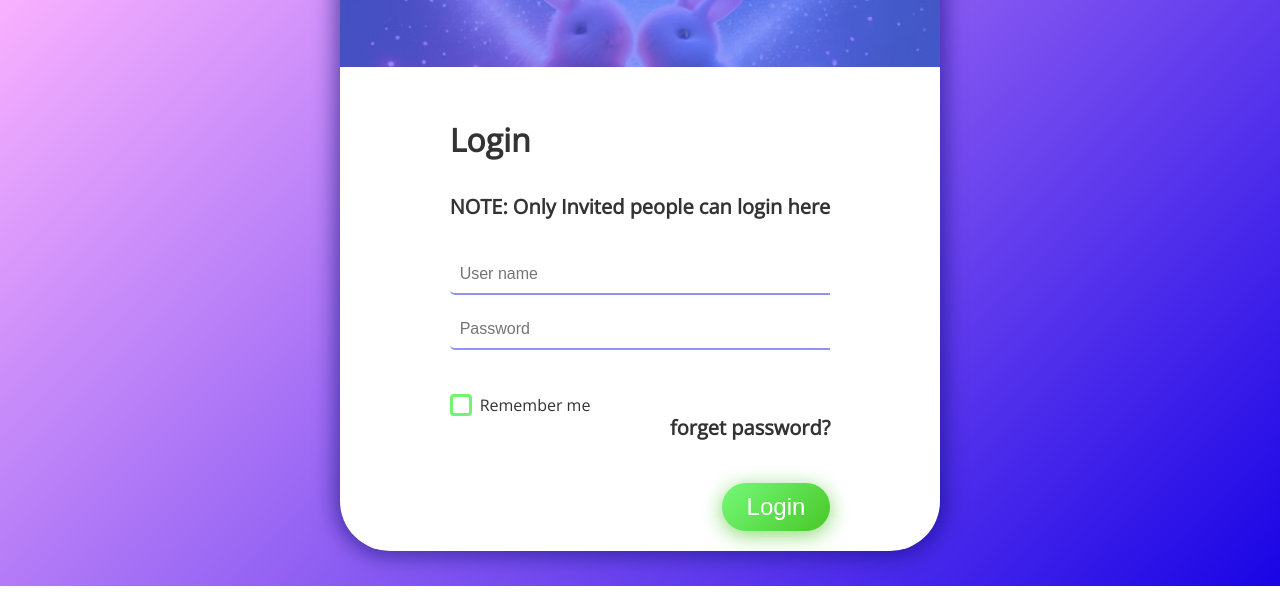
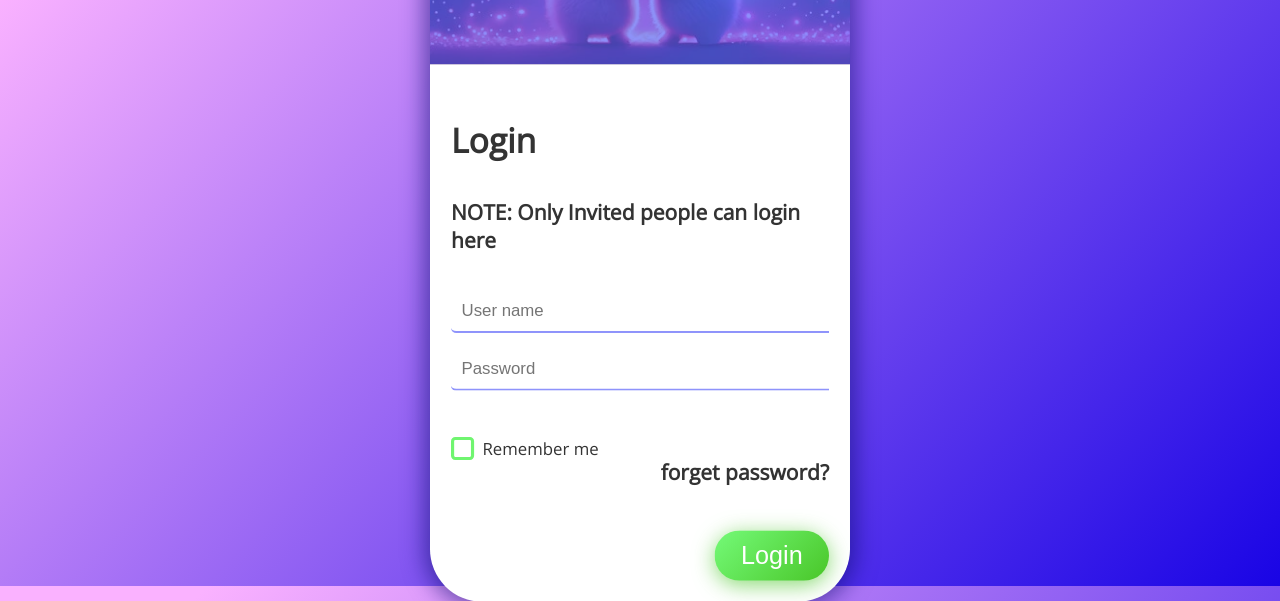
Before and after one commit to Karthick-SK1/SK-Marriage_Invite, a website: page index.html in a window 1280 px wide. Shown: the part 214-815 px from the top of the page. Drawn offline with nearby package versions, Linux system fonts and the light colour scheme.

Commit message:
zoomed the box

```diff
--- a/style.css
+++ b/style.css
@@ -16,17 +16,17 @@ body {
 
 .box-form {
   margin: 0 auto;
-  width: 100%;
-  max-width: 600px; /* Increase the max-width to 600px */
+  width: 100%; /* or any desired value */
+  max-width: 400px; /* Add this line to limit the maximum width on mobile devices */
   background: #FFFFFF;
   border-radius: 50px;
   overflow: hidden;
   display: flex;
-  flex-direction: column;
-  align-items: center;
+  flex-direction: column; /* Update to column direction for mobile devices */
+  align-items: center; /* Update to center alignment */
   box-shadow: 0 0 20px 6px #090b6f85;
+  transform: scale(1.05); /* Apply slight zoom effect */
 }
-
 
 .box-form .left {
   color: #FFFFFF;
```
